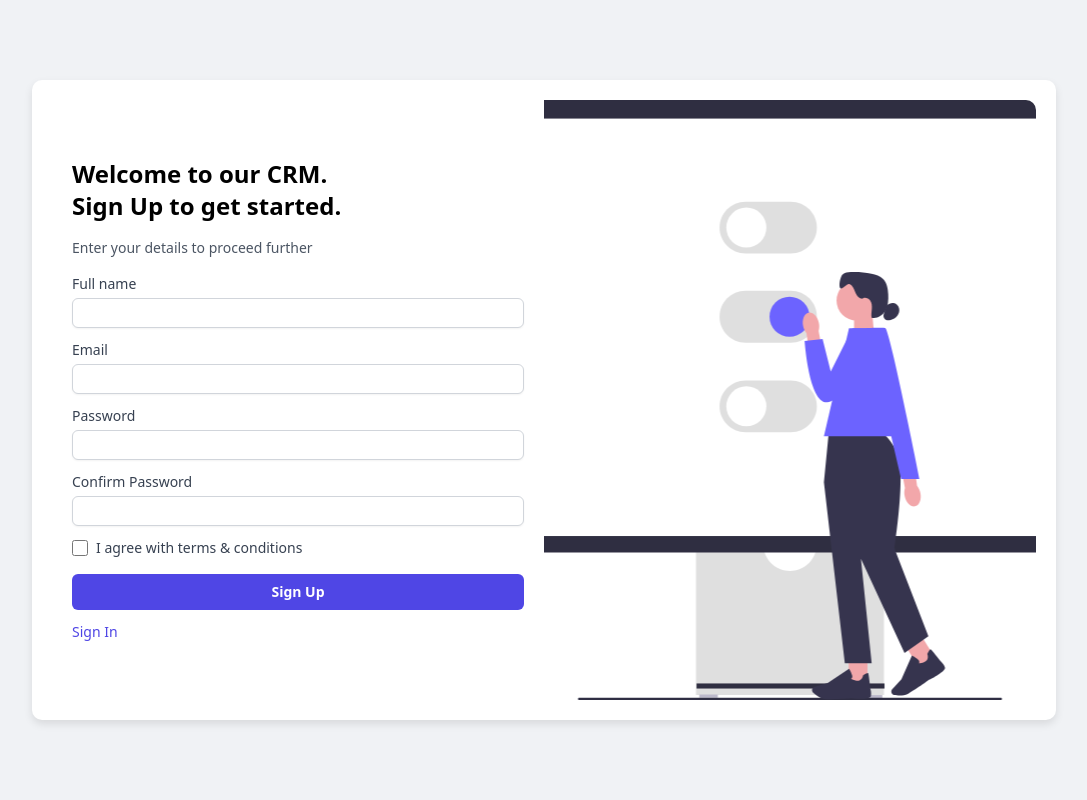
After one commit to devkiraa/Whatsapp-Message-BOT, a Flask app: page /signup in a window 1280 px wide. The commit adds this page. Shown: the whole page, without its empty margins (96-1183 px from the left). Run offline with Flask 3, Linux system fonts and the light colour scheme.

Commit message:
"Added user authentication and authorization, refactored UI using Tailwind CSS, and updated templates for index and progress pages."

```diff
--- a/app.py
+++ b/app.py
@@ -1,17 +1,52 @@
-from flask import Flask, request, render_template, redirect, url_for, jsonify
+from flask import Flask, request, render_template, redirect, url_for, jsonify, flash
+from flask_sqlalchemy import SQLAlchemy
+from flask_login import LoginManager, UserMixin, login_user, login_required, logout_user, current_user
+from werkzeug.security import generate_password_hash, check_password_hash
+from flask_wtf import FlaskForm
+from wtforms import StringField, PasswordField, SubmitField
+from wtforms.validators import DataRequired, Length, Email, EqualTo
 import pandas as pd
 import threading
-import time
 import pywhatkit as kit
 import os
+from dotenv import load_dotenv
+
+# Load environment variables from .env file
+load_dotenv()
 
 app = Flask(__name__)
+app.config['SECRET_KEY'] = os.getenv('SECRET_KEY')
+app.config['SQLALCHEMY_DATABASE_URI'] = os.getenv('SQLALCHEMY_DATABASE_URI')
+db = SQLAlchemy(app)
+login_manager = LoginManager(app)
+login_manager.login_view = 'login'
 
 progress_status = {
     "total": 0,
     "sent": 0,
     "failed": []
 }
+
+class User(UserMixin, db.Model):
+    id = db.Column(db.Integer, primary_key=True)
+    email = db.Column(db.String(150), unique=True, nullable=False)
+    password = db.Column(db.String(150), nullable=False)
+
+@login_manager.user_loader
+def load_user(user_id):
+    with app.app_context():
+        return db.session.get(User, int(user_id))
+
+class SignupForm(FlaskForm):
+    email = StringField('Email', validators=[DataRequired(), Email()])
+    password = PasswordField('Password', validators=[DataRequired(), Length(min=6)])
+    confirm_password = PasswordField('Confirm Password', validators=[DataRequired(), EqualTo('password')])
+    submit = SubmitField('Sign Up')
+
+class LoginForm(FlaskForm):
+    email = StringField('Email', validators=[DataRequired(), Email()])
+    password = PasswordField('Password', validators=[DataRequired()])
+    submit = SubmitField('Login')
 
 def send_message(number, message, attachment=None):
     try:
@@ -33,15 +68,20 @@ def send_message(number, message, attachment=None):
     except Exception as e:
         progress_status["failed"].append(f"Failed to send message to {number}: {str(e)}")
 
-def send_bulk_messages(numbers, message, attachment=None):
-    for number in numbers:
-        send_message(number, message, attachment)
+def send_bulk_messages(data, message, attachment=None):
+    for index, row in data.iterrows():
+        personalized_message = message
+        for col in data.columns:
+            personalized_message = personalized_message.replace(f"@{col.lower()}", str(row[col]))
+        send_message(row['Number'], personalized_message, attachment)
 
 @app.route('/')
+@login_required
 def index():
     return render_template('index.html')
 
 @app.route('/send', methods=['POST'])
+@login_required
 def send_message_route():
     global progress_status
     progress_status = {
@@ -55,7 +95,7 @@ def send_message_route():
         df = pd.read_csv(file)
         if 'Number' not in df.columns:
             return "CSV file must contain a 'Number' column.", 400
-        numbers = df['Number'].astype(str).apply(lambda x: "+" + x).tolist()
+        df['Number'] = df['Number'].astype(str).apply(lambda x: "+" + x)
     except Exception as e:
         return f"Error reading CSV file: {str(e)}", 400
 
@@ -68,22 +108,56 @@ def send_message_route():
         attachment_file.save(attachment_path)
         attachment = attachment_path
 
-    progress_status["total"] = len(numbers)
+    progress_status["total"] = len(df)
 
-    thread = threading.Thread(target=send_bulk_messages, args=(numbers, message, attachment))
+    thread = threading.Thread(target=send_bulk_messages, args=(df, message, attachment))
     thread.start()
 
     return redirect(url_for('progress'))
 
 @app.route('/progress')
+@login_required
 def progress():
     return render_template('progress.html')
 
 @app.route('/progress_status')
+@login_required
 def get_progress_status():
     return jsonify(progress_status)
+
+@app.route('/signup', methods=['GET', 'POST'])
+def signup():
+    form = SignupForm()
+    if form.validate_on_submit():
+        hashed_password = generate_password_hash(form.password.data, method='pbkdf2:sha256')
+        new_user = User(email=form.email.data, password=hashed_password)
+        db.session.add(new_user)
+        db.session.commit()
+        flash('Your account has been created! You can now log in.', 'success')
+        return redirect(url_for('login'))
+    return render_template('signup.html', form=form)
+
+@app.route('/login', methods=['GET', 'POST'])
+def login():
+    form = LoginForm()
+    if form.validate_on_submit():
+        user = User.query.filter_by(email=form.email.data).first()
+        if user and check_password_hash(user.password, form.password.data):
+            login_user(user)
+            return redirect(url_for('index'))
+        else:
+            flash('Login Unsuccessful. Please check email and password', 'danger')
+    return render_template('login.html', form=form)
+
+@app.route('/logout')
+@login_required
+def logout():
+    logout_user()
+    return redirect(url_for('login'))
 
 if __name__ == '__main__':
     if not os.path.exists('uploads'):
         os.makedirs('uploads')
+    with app.app_context():
+        db.create_all()
     app.run(debug=True)
--- a/data.csv
+++ b/data.csv
@@ -1,3 +1,2 @@
-Number
-8848046041
-8590281504
+Number,Name
+8848046041,Kiran
--- /dev/null
+++ b/templates/signup.html
@@ -0,0 +1,93 @@
+<!DOCTYPE html>
+<html lang="en">
+<head>
+    <meta charset="UTF-8">
+    <title>Sign Up</title>
+    <link href="https://cdn.jsdelivr.net/npm/tailwindcss@2.2.19/dist/tailwind.min.css" rel="stylesheet">
+    <style>
+        body {
+            background-color: #f0f2f5;
+            display: flex;
+            justify-content: center;
+            align-items: center;
+            height: 100vh;
+            margin: 0;
+        }
+        .container {
+            display: flex;
+            justify-content: space-between;
+            background: #ffffff;
+            border-radius: 10px;
+            box-shadow: 0 4px 8px rgba(0,0,0,0.1);
+            width: 80%;
+            max-width: 1200px;
+            height: 80%;
+            padding: 20px;
+        }
+        .form-container {
+            display: flex;
+            flex-direction: column;
+            justify-content: center;
+            padding: 20px;
+            width: 50%;
+        }
+        .image-container {
+            background: url('assets/image1.svg') no-repeat center center;
+            background-size: cover;
+            border-radius: 0 10px 10px 0;
+            width: 50%;
+        }
+    </style>
+</head>
+<body>
+    <div class="container">
+        <div class="form-container">
+            <h1 class="text-2xl font-bold mb-4">Welcome to our CRM.<br>Sign Up to get started.</h1>
+            <p class="text-gray-600 mb-4 text-sm">Enter your details to proceed further</p>
+            <form method="POST" action="{{ url_for('signup') }}">
+                {{ form.hidden_tag() }}
+                <div class="mb-3">
+                    <label for="fullname" class="block text-gray-700 text-sm">Full name</label>
+                    <input type="text" id="fullname" name="fullname" class="mt-1 block w-full px-2 py-1 bg-white border border-gray-300 rounded-md shadow-sm focus:outline-none focus:ring-indigo-500 focus:border-indigo-500 text-sm" required>
+                </div>
+                <div class="mb-3">
+                    <label for="email" class="block text-gray-700 text-sm">Email</label>
+                    <input type="email" id="email" name="email" class="mt-1 block w-full px-2 py-1 bg-white border border-gray-300 rounded-md shadow-sm focus:outline-none focus:ring-indigo-500 focus:border-indigo-500 text-sm" required>
+                </div>
+                <div class="mb-3">
+                    <label for="password" class="block text-gray-700 text-sm">Password</label>
+                    <input type="password" id="password" name="password" class="mt-1 block w-full px-2 py-1 bg-white border border-gray-300 rounded-md shadow-sm focus:outline-none focus:ring-indigo-500 focus:border-indigo-500 text-sm" required>
+                </div>
+                <div class="mb-3">
+                    <label for="confirm_password" class="block text-gray-700 text-sm">Confirm Password</label>
+                    <input type="password" id="confirm_password" name="confirm_password" class="mt-1 block w-full px-2 py-1 bg-white border border-gray-300 rounded-md shadow-sm focus:outline-none focus:ring-indigo-500 focus:border-indigo-500 text-sm" required>
+                </div>
+                <div class="mb-3">
+                    <label class="inline-flex items-center text-sm">
+                        <input type="checkbox" class="form-checkbox h-4 w-4 text-indigo-600" required>
+                        <span class="ml-2 text-gray-700">I agree with terms & conditions</span>
+                    </label>
+                </div>
+                <div class="mb-3">
+                    <button type="submit" class="w-full py-2 px-3 bg-indigo-600 text-white font-bold rounded-md hover:bg-indigo-700 focus:outline-none focus:ring-2 focus:ring-indigo-500 text-sm">Sign Up</button>
+                </div>
+                <div class="flex items-center justify-between text-sm">
+                    <a href="{{ url_for('login') }}" class="text-indigo-600 hover:text-indigo-700">Sign In</a>
+                    <div class="flex items-center space-x-2">
+                        <a href="#" class="text-gray-500 hover:text-gray-600">
+                            <i class="fab fa-twitter"></i>
+                        </a>
+                        <a href="#" class="text-gray-500 hover:text-gray-600">
+                            <i class="fab fa-google"></i>
+                        </a>
+                        <a href="#" class="text-gray-500 hover:text-gray-600">
+                            <i class="fab fa-facebook-f"></i>
+                        </a>
+                    </div>
+                </div>
+            </form>
+        </div>
+        <div class="image-container"></div>
+    </div>
+</body>
+</html>
```
Also changed, not shown: PyWhatKit_DB.txt (added, +22 -0 lines), datatables/database.sql (added, +8 -0 lines), requirments.txt (added, +8 -0 lines), templates/company_details.html (added, +64 -0 lines), templates/index.html (+70 -41 lines), templates/login.html (added, +79 -0 lines), templates/progress.html (+12 -34 lines), assets/image1.svg (added), uploads/Absolute_Reality_v16_a_programmer_who_is_working_on_a_project_0.jpg (added), uploads/Default_A_hyperrealistic_wise_old_wizard_in_an_ancient_lab_spe_5_98d966ca-e8c1-42f0-927c-fab075d46993_1.jpg (added), 4 other files.
